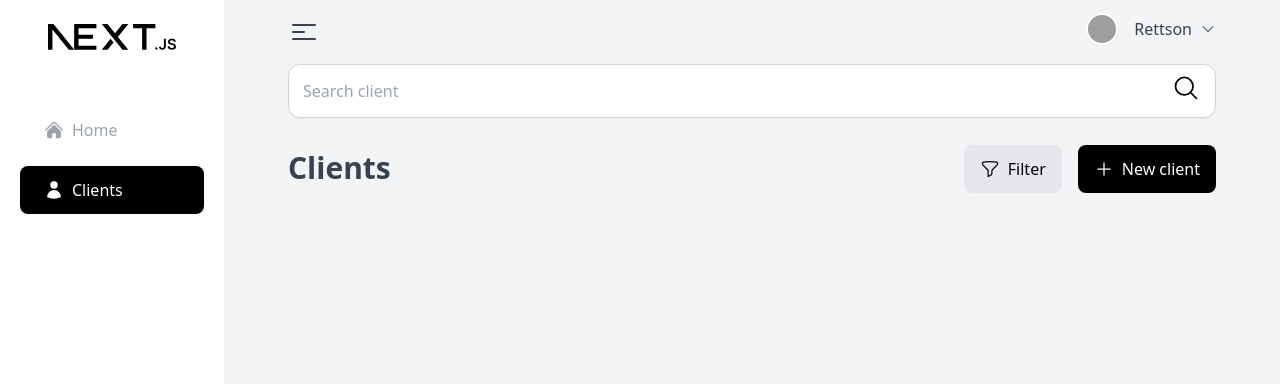
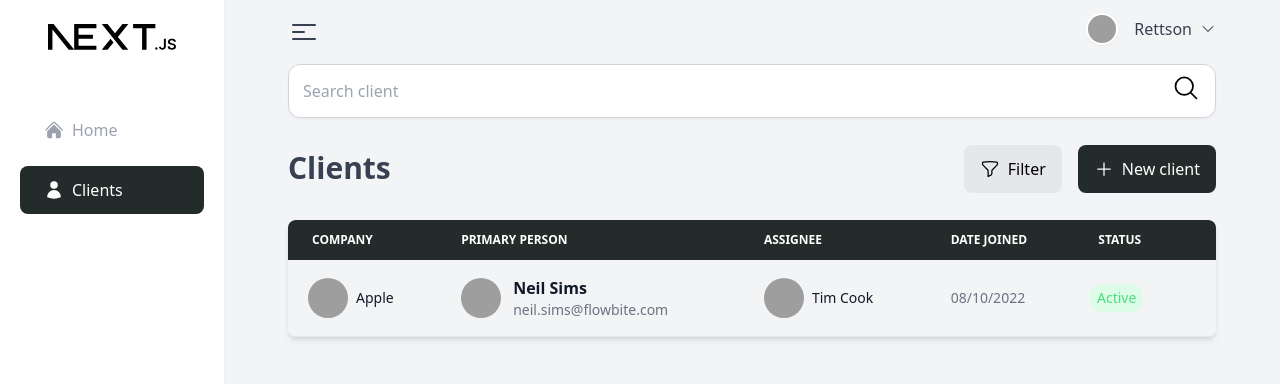
Before and after one commit to ismalzikri/react-simple-crm, a Next.js app: page /account in a window 1280 px wide. Shown: the top 384 px of the page. Built offline with nearby package versions, Linux system fonts and the light colour scheme; grey boxes are pictures that could not be loaded.

Commit message:
feat(update-stuff): update stuff

```diff
--- a/components/SideBar.tsx
+++ b/components/SideBar.tsx
@@ -23,8 +23,8 @@ const SideBar = forwardRef<HTMLDivElement, SideBarProps>(({ showNav }, ref) => {
           <div
             className={`pl-6 py-3 mx-5 rounded-lg text-center cursor-pointer mb-3 flex items-center transition-colors ${
               router.pathname == "/"
-                ? "bg-black text-white"
-                : "text-gray-400 hover:bg-black hover:text-white"
+                ? "bg-[#232b2b] text-white"
+                : "text-gray-400 hover:bg-[#232b2b] hover:text-white"
             }`}
           >
             <div className="mr-2">
@@ -39,8 +39,8 @@ const SideBar = forwardRef<HTMLDivElement, SideBarProps>(({ showNav }, ref) => {
           <div
             className={`pl-6 py-3 mx-5 rounded-lg text-center cursor-pointer mb-3 flex items-center transition-colors ${
               router.pathname == "/account"
-                ? "bg-black text-white"
-                : "text-gray-400 hover:bg-black hover:text-white"
+                ? "bg-[#232b2b] text-white"
+                : "text-gray-400 hover:bg-[#232b2b] hover:text-white"
             }`}
           >
             <div className="mr-2">
--- a/components/TopBar.tsx
+++ b/components/TopBar.tsx
@@ -43,7 +43,7 @@ export default function TopBar({ showNav, setShowNav }: TopBarProps) {
               <ChevronDownIcon className="ml-2 h-4 w-4 text-gray-700" />
             </Menu.Button>
           </div>
-          <Transition
+          {/* <Transition
             as={Fragment}
             enter="transition ease-out duration-100"
             enterFrom="transform scale-95"
@@ -74,7 +74,7 @@ export default function TopBar({ showNav, setShowNav }: TopBarProps) {
                 </Menu.Item>
               </div>
             </Menu.Items>
-          </Transition>
+          </Transition> */}
         </Menu>
       </div>
     </div>
--- a/pages/account.tsx
+++ b/pages/account.tsx
@@ -1,3 +1,4 @@
+/* eslint-disable @next/next/no-img-element */
 import { useState, useEffect } from "react";
 import { getClientsFromLocalStorage } from "@/utils/localStorageUtils";
 import { Search } from "@components/Search";
@@ -33,12 +34,89 @@ export default function Account() {
             <FunnelIcon className="w-5 h-5" />
             Filter
           </button>
-          <button className="flex items-center gap-2 bg-black px-4 py-3 rounded-lg text-white">
+          <button className="flex items-center gap-2 bg-[#232b2b] px-4 py-3 rounded-lg text-white">
             <PlusIcon className="text-white w-5 h-5" />
             New client
           </button>
         </div>
       </div>
+
+      <div className="mt-[-30px] relative overflow-x-auto shadow-md sm:rounded-lg">
+        <table className="w-full text-sm text-left text-gray-500">
+          <thead className="text-xs text-white uppercase bg-[#232b2b]">
+            <tr>
+              <th scope="col" className="px-6 py-3 whitespace-nowrap">
+                Company
+              </th>
+              <th scope="col" className="px-6 py-3 whitespace-nowrap">
+                Primary Person
+              </th>
+              <th scope="col" className="px-6 py-3 whitespace-nowrap">
+                Assignee
+              </th>
+              <th scope="col" className="px-6 py-3 whitespace-nowrap">
+                Date joined
+              </th>
+              <th scope="col" className="pl-6 py-3 whitespace-nowrap">
+                Status
+              </th>
+              <th scope="col" className="px-6 py-3"></th>
+            </tr>
+          </thead>
+          <tbody>
+            <tr className="bg-transparent border-b hover:bg-gray-50">
+              <td className="px-5 py-4">
+                <div className="flex items-center gap-2">
+                  <picture>
+                    <img
+                      className="w-10 h-10 rounded-full"
+                      src="https://img.freepik.com/free-icon/mac-os_318-10374.jpg"
+                      alt="logo-company"
+                    />
+                  </picture>
+                  <span className="text-gray-900">Apple</span>
+                </div>
+              </td>
+              <th
+                scope="row"
+                className="flex items-center px-6 py-4 text-gray-900 whitespace-nowrap"
+              >
+                <img
+                  className="w-10 h-10 rounded-full"
+                  src="https://i.pravatar.cc/300"
+                  alt="Jese image"
+                />
+                <div className="pl-3">
+                  <div className="text-base font-semibold">Neil Sims</div>
+                  <div className="font-normal text-gray-500">
+                    neil.sims@flowbite.com
+                  </div>
+                </div>
+              </th>
+              <td className="px-6 py-4">
+                <div className="flex items-center gap-2">
+                  <picture>
+                    <img
+                      className="w-10 h-10 rounded-full"
+                      src="https://i.pravatar.cc/300"
+                      alt="logo-company"
+                    />
+                  </picture>
+                  <span className="text-gray-900 capitalize">tim cook</span>
+                </div>
+              </td>
+              <td className="px-6 py-4">08/10/2022</td>
+              <td className="px-4 py-4 text-center">
+                <div className="py-1 bg-green-100 rounded-xl text-green-400">
+                  Active
+                </div>
+              </td>
+              <td></td>
+            </tr>
+          </tbody>
+        </table>
+      </div>
+
       <ul>
         {filteredClients.map((client) => (
           <li key={client.id}>{client.primary_person.name}</li>
```
